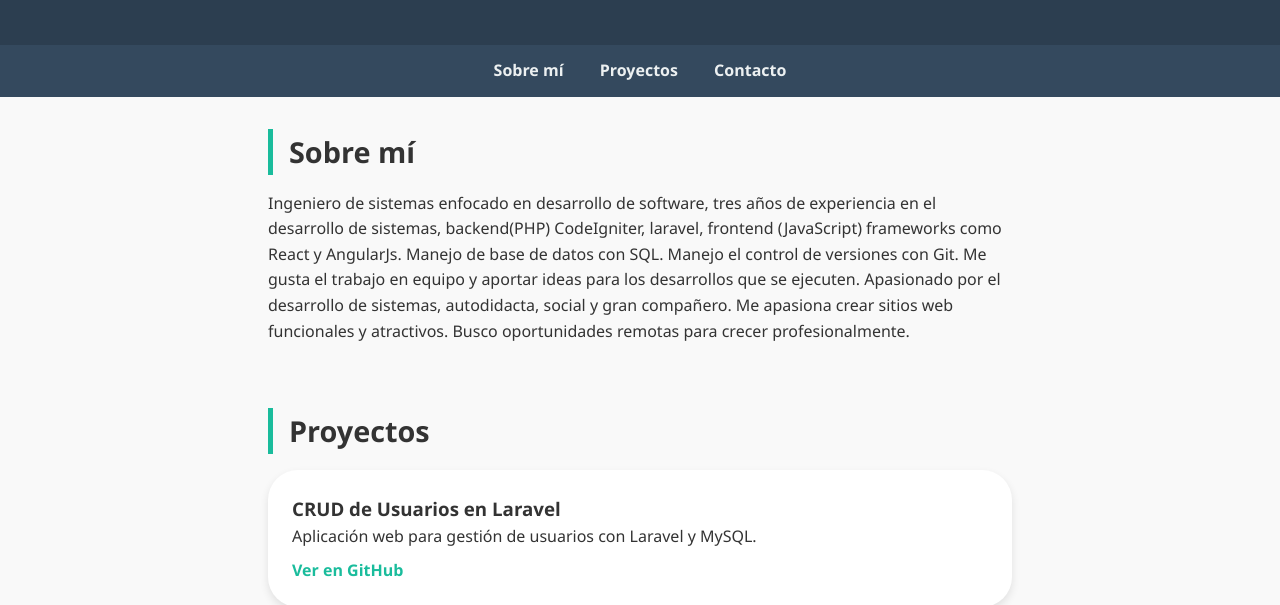
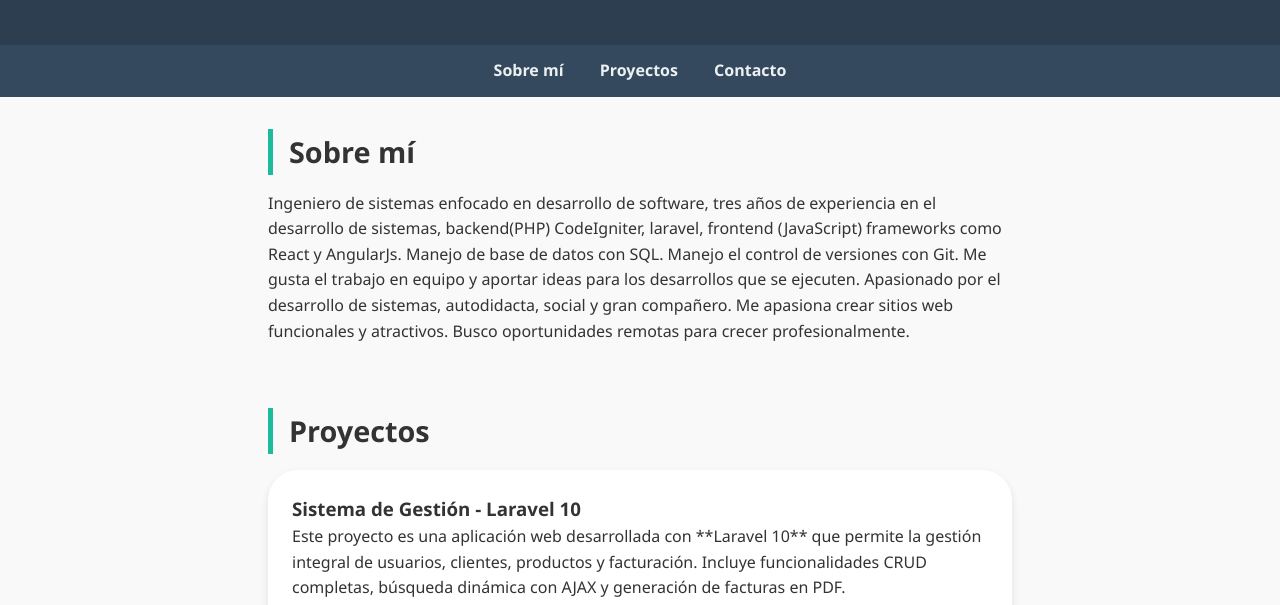
Before and after one commit to JhonSuarezS/Portafolio, a plain HTML site: page index.html in a window 1280 px wide. Shown: the part 195-800 px from the top of the page. Drawn offline with nearby package versions, Linux system fonts and the light colour scheme.

Commit message:
Actualización de descripción de aplicación

```diff
--- a/index.html
+++ b/index.html
@@ -44,8 +44,9 @@
       <h2>Proyectos</h2>
 
       <div class="proyecto">
-        <h3>CRUD de Usuarios en Laravel</h3>
-        <p>Aplicación web para gestión de usuarios con Laravel y MySQL.</p>
+        <h3>Sistema de Gestión - Laravel 10</h3>
+        <p>Este proyecto es una aplicación web desarrollada con **Laravel 10** que permite la gestión integral de usuarios, clientes, productos y facturación.
+           Incluye funcionalidades CRUD completas, búsqueda dinámica con AJAX y generación de facturas en PDF.</p>
         <a href="https://github.com/JhonSuarezS/laravel-crud-usuarios.git" target="_blank">Ver en GitHub</a>
       </div>
     </section>
```
